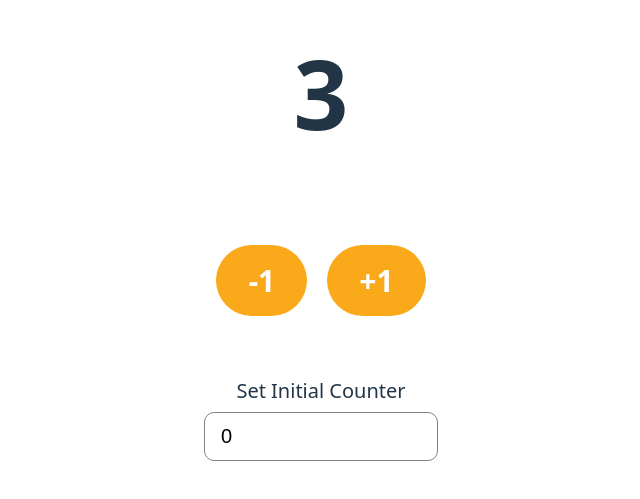
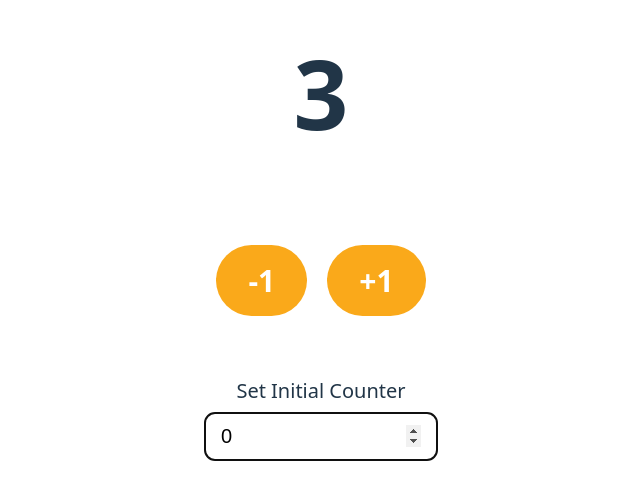
Before and after one commit to somphonee/my-react-hooks, a React (Vite) app: page / in a window 1280 px wide. Shown: the part 231-730 px from the top of the page, without its empty margins (351-991 px from the left). Built offline with nearby package versions, Linux system fonts and the light colour scheme.

Commit message:
Add input focus handling and refactor initial counter setup

```diff
--- a/src/CounterPage.jsx
+++ b/src/CounterPage.jsx
@@ -1,4 +1,4 @@
-import { useState, useEffect } from "react";
+import { useState, useEffect, useRef } from "react";
 import { Wrapper, CounterText, Button, Label, Input } from "./Components";
 
 
@@ -6,6 +6,7 @@ export const CounterPage = () => {
     const [innitailCounter, setInnitailCounter] = useState(0);
     const [counter, setCounter] = useState(innitailCounter);
     const [loading, setLoading] = useState(false);
+    const inputfocusEl = useRef(null);
 
     const getInnitailCounter = () => new Promise((resresolve) => {
         setTimeout(() => {
@@ -21,6 +22,14 @@ export const CounterPage = () => {
             setCounter(innitailCounter);
         });
     },[]);
+
+
+    useEffect(() => {
+        if(!loading){
+            inputfocusEl.current.focus();
+        }
+
+    }, [loading]);
 
 
 
@@ -51,6 +60,7 @@ export const CounterPage = () => {
             </div>
             <Label>Set Initial Counter</Label>
             <Input
+                ref = {inputfocusEl}
                 type="number"
                 value={innitailCounter}
                 onChange={(e) => {
```
